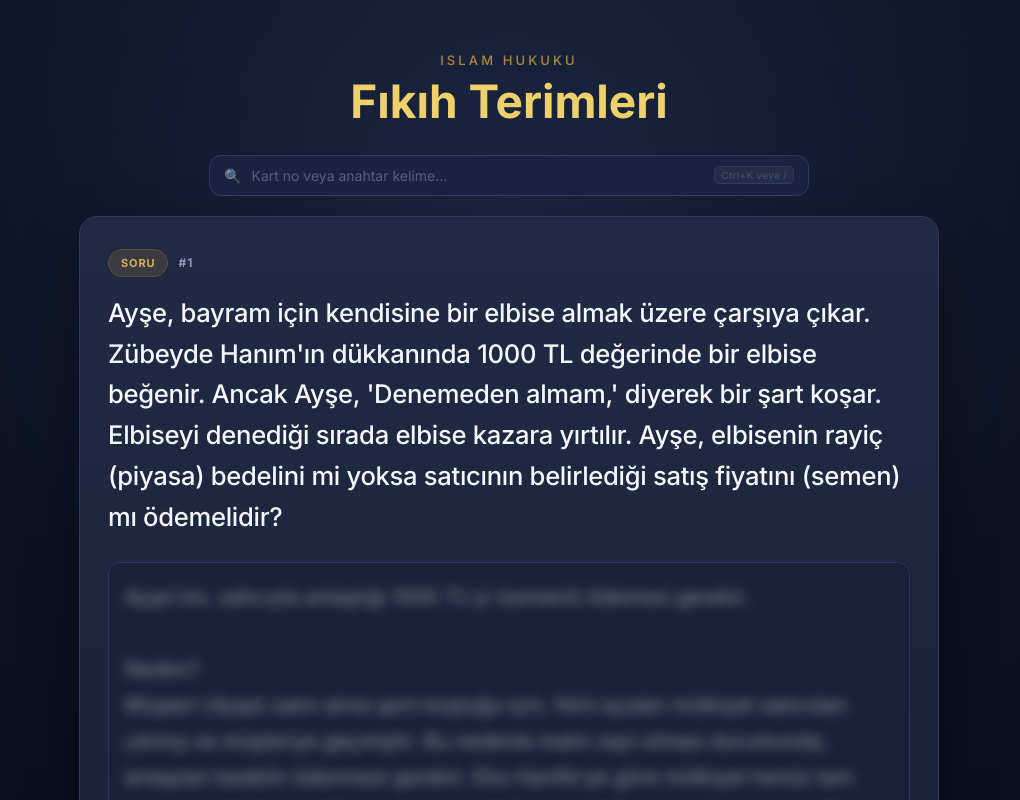
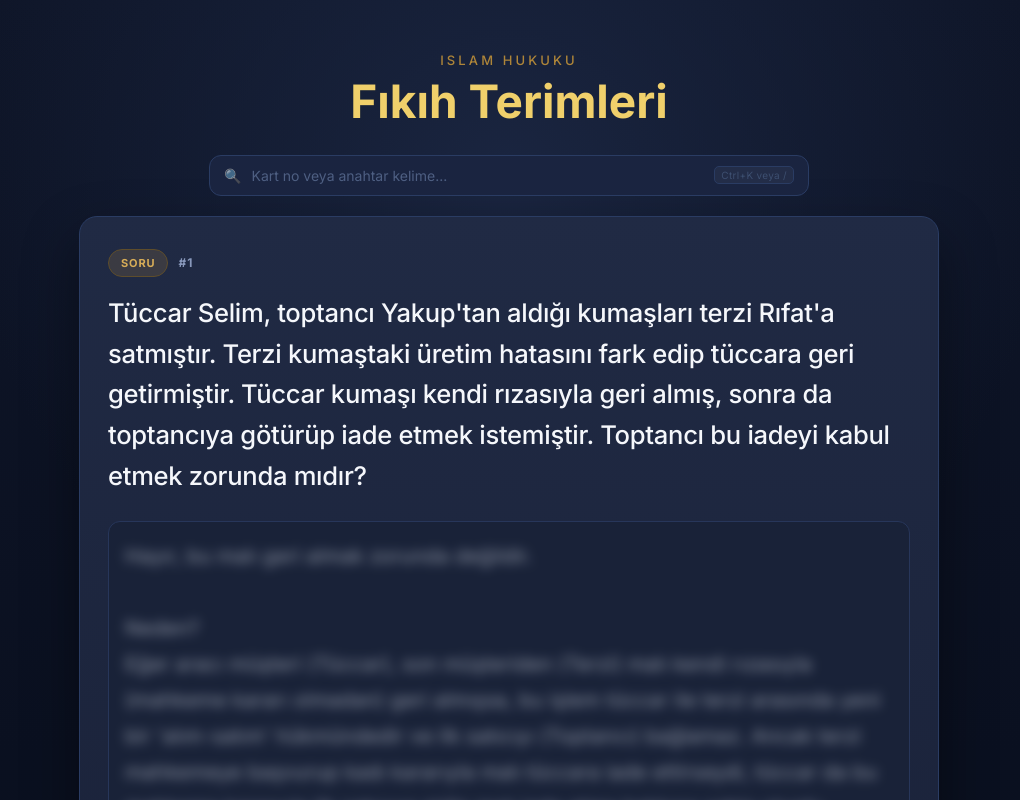
Before and after one commit to ozkanbahadir00-dev/Talib_ul_melekei_f-k-h, a React (Vite) app: page / in a window 1280 px wide. Shown: the top 800 px of the page, without its empty margins (131-1151 px from the left). Built offline with nearby package versions, Linux system fonts and the light colour scheme.

Commit message:
Add card-59: Tüccar Selim toptancı iade sorusu
Agent-Logs-Url: https://github.com/ozkanbahadir00-dev/Talib_ul_melekei_f-k-h/sessions/50d0ffd1-9d94-421d-ab3f-c480e795ff6e

Co-authored-by: ozkanbahadir00-dev <270357242+ozkanbahadir00-dev@users.noreply.github.com>

```diff
--- a/src/data/studyData.ts
+++ b/src/data/studyData.ts
@@ -779,6 +779,19 @@ export const studyCards: StudyCard[] = [
       "sourceRight": "Cevap: Ayşe'nin, satıcıyla anlaştığı 1000 TL'yi (semeni) ödemesi gerekir. Neden? Müşteri (Ayşe) satın alma şartı koştuğu için, fıkhi açıdan mülkiyet satıcıdan çıkmış ve müşteriye geçmiştir. Bu nedenle malın zayi olması durumunda, anlaşılan bedelin ödenmesi gerekir. Ebu Hanife'ye göre mülkiyet henüz tam olarak el değiştirmediği için rayiç bedel ödenmelidir; ancak İmameyn'in (Ebu Yusuf ve İmam Muhammed) 'semen ödenir' görüşü uygulamada daha esas alınmıştır.",
       "sourceType": "question"
     }
+  },
+  {
+    "id": "card-59",
+    "mode": "question",
+    "badge": "SORU",
+    "shown": "Tüccar Selim, toptancı Yakup'tan aldığı kumaşları terzi Rıfat'a satmıştır. Terzi kumaştaki üretim hatasını fark edip tüccara geri getirmiştir. Tüccar kumaşı kendi rızasıyla geri almış, sonra da toptancıya götürüp iade etmek istemiştir. Toptancı bu iadeyi kabul etmek zorunda mıdır?",
+    "answer": "Hayır, bu malı geri almak zorunda değildir.\n\nNeden?\nEğer aracı müşteri (Tüccar), son müşteriden (Terzi) malı kendi rızasıyla (mahkeme kararı olmadan) geri almışsa, bu işlem tüccar ile terzi arasında yeni bir 'alım-satım' hükmündedir ve ilk satıcıyı (Toptancı) bağlamaz. Ancak terzi mahkemeye başvurup kadı kararıyla malı tüccara iade ettirseydi, tüccar da bu mahkeme kararıyla ilk satıcıya gidip malı iade etme hakkına sahip olurdu.",
+    "reveal": "toggle",
+    "original": {
+      "sourceLeft": "Tüccar Selim , toptancıdan Yakup'tan aldığı kumaşları bir terzi Rıfat'a satmıştır. Terzi kumaştaki üretim hatasını fark edip tüccara geri getirmiştir. Tüccar kumaşı kendi rızasıyla geri almış, sonra da ilk satıcıya (Toptancı) götürüp 'Bak, mal kusurluymuş, ben de geri aldım, şimdi sen de benden geri al' demiştir. Toptancı iadeyi kabul etmek zorunda mıdır?",
+      "sourceRight": "Cevap: Hayır, bu malı geri almak zorunda değildir. Neden? Eğer aracı müşteri (Tüccar ), son müşteriden (Terzi ) malı kendi rızasıyla (mahkeme kararı olmadan) geri almışsa, bu işlem tüccar ile terzi arasında yeni bir 'alım-satım' hükmündedir. İlk satıcıyı (Toptancı) bağlamaz. Ancak terzi mahkemeye başvurup kadı kararıyla malı tüccara iade ettirseydi, tüccar da 'mahkeme kararı' belgesiyle ilk satıcıya gidip malı iade etme hakkına sahip olurdu.",
+      "sourceType": "question"
+    }
   }
 ];
 
```
